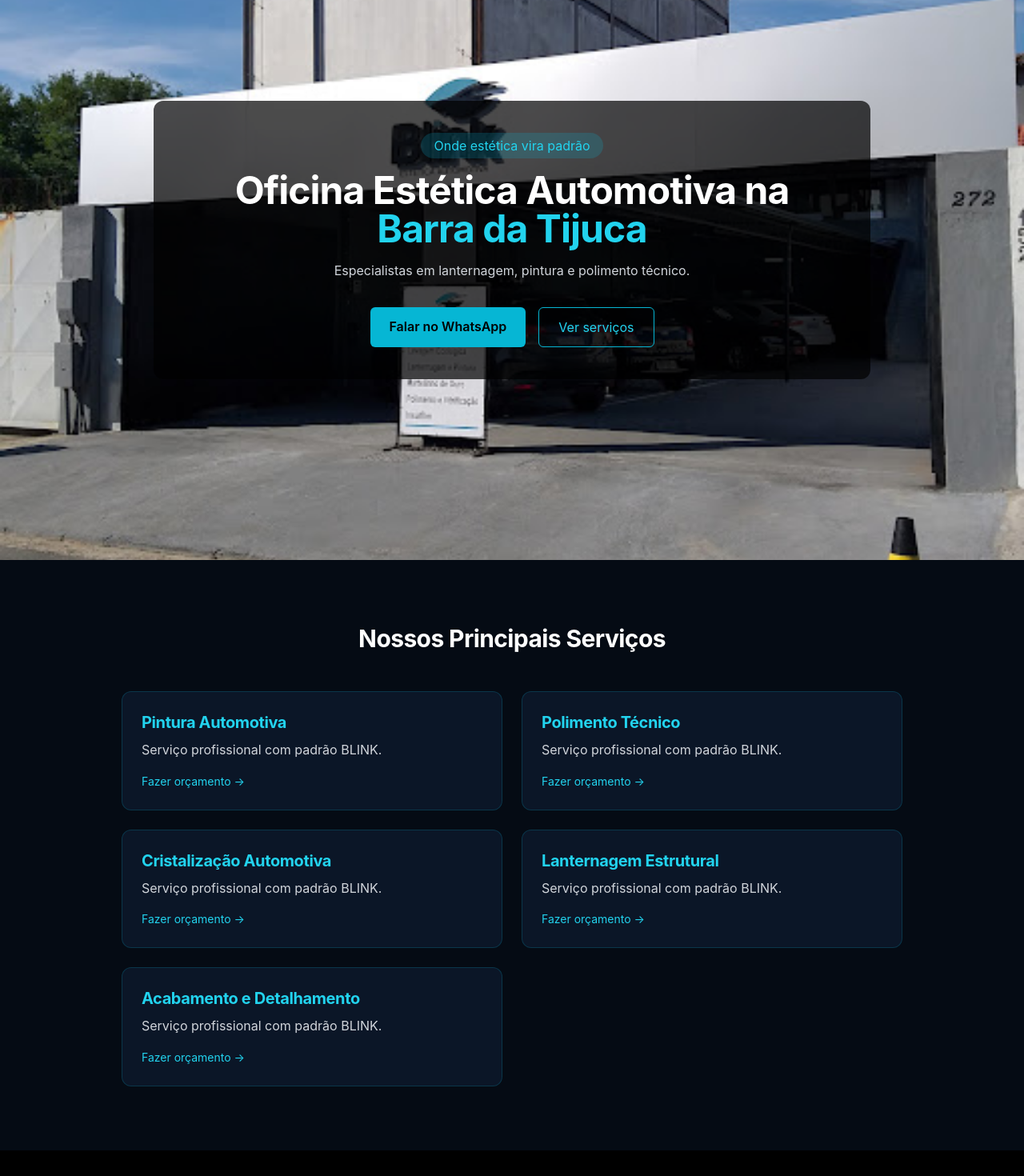
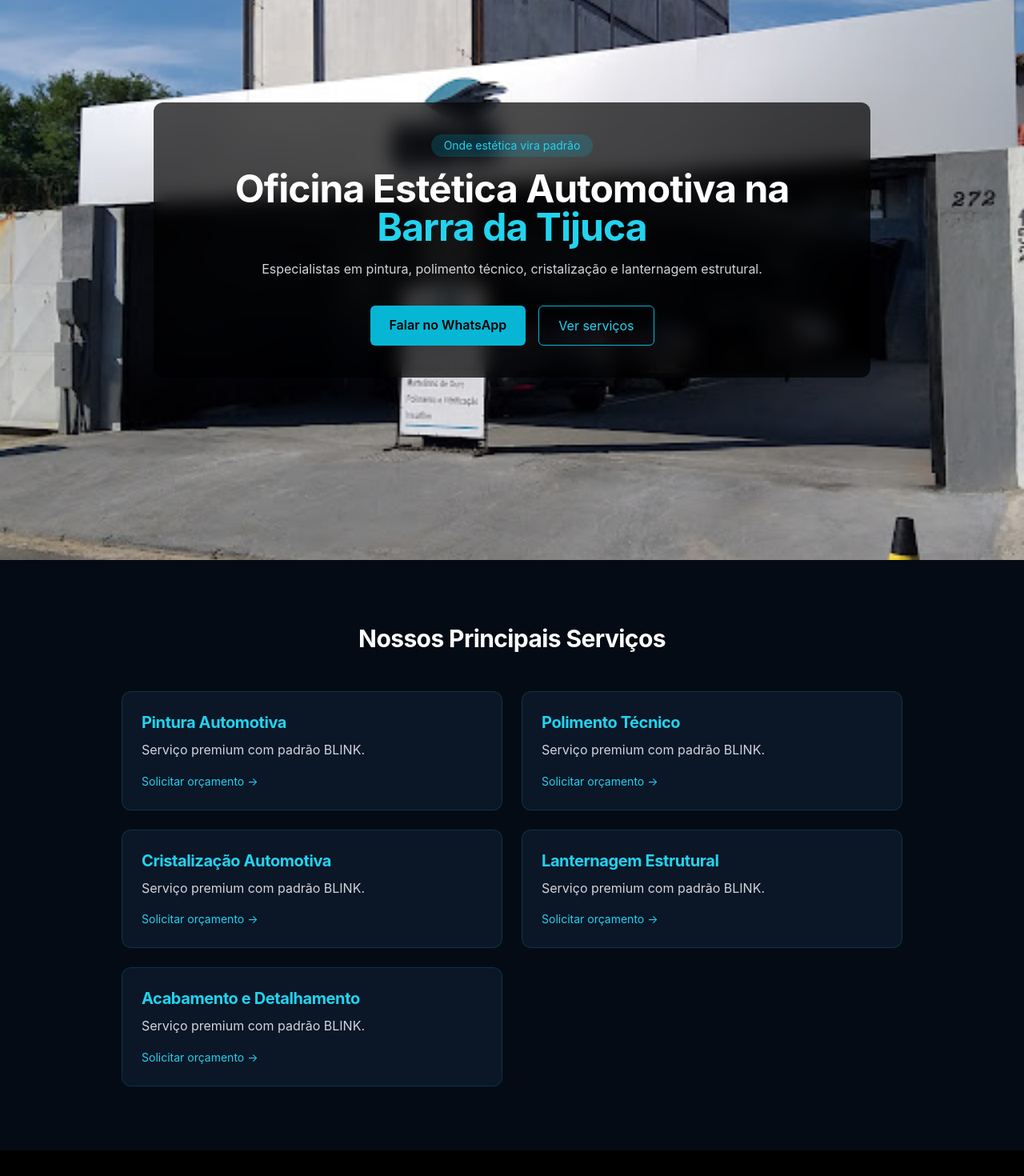
Before and after one commit to salsa200-prog/blink-estetica, a Next.js app: page / in a window 1280 px wide. Shown: the part 100-1570 px from the top of the page at 80% size. Built offline with nearby package versions, Linux system fonts and the light colour scheme.

Commit message:
Update page.jsx

```diff
--- a/app/page.jsx
+++ b/app/page.jsx
@@ -1,18 +1,18 @@
 export default function Home() {
   return (
-    <main className="bg-[#050b14]">
+    <main>
 
       {/* HERO */}
       <section
-        className="min-h-screen flex items-center justify-center text-center px-6"
+        className="min-h-screen flex items-center justify-center px-6 text-center"
         style={{
           backgroundImage: "url('/hero.jpg')",
           backgroundSize: "cover",
           backgroundPosition: "center",
         }}
       >
-        <div className="bg-black/70 p-10 rounded-xl max-w-4xl">
-          <span className="inline-block mb-4 px-4 py-1 rounded-full bg-cyan-500/20 text-cyan-400">
+        <div className="bg-black/70 backdrop-blur-md p-10 rounded-xl max-w-4xl">
+          <span className="inline-block mb-4 px-4 py-1 text-sm rounded-full bg-cyan-500/20 text-cyan-400">
             Onde estética vira padrão
           </span>
 
@@ -22,19 +22,20 @@ export default function Home() {
           </h1>
 
           <p className="text-gray-300 mb-8">
-            Especialistas em lanternagem, pintura e polimento técnico.
+            Especialistas em pintura, polimento técnico, cristalização
+            e lanternagem estrutural.
           </p>
 
           <div className="flex gap-4 justify-center flex-wrap">
             <a
               href="https://wa.me/5521969187827"
-              className="bg-cyan-500 text-black px-6 py-3 rounded-md font-semibold"
+              className="bg-cyan-500 text-black px-6 py-3 rounded-md font-semibold hover:opacity-90"
             >
               Falar no WhatsApp
             </a>
             <a
               href="#servicos"
-              className="border border-cyan-500 text-cyan-400 px-6 py-3 rounded-md"
+              className="border border-cyan-500 text-cyan-400 px-6 py-3 rounded-md hover:bg-cyan-500/10"
             >
               Ver serviços
             </a>
@@ -43,7 +44,7 @@ export default function Home() {
       </section>
 
       {/* SERVIÇOS */}
-      <section id="servicos" className="py-20">
+      <section id="servicos" className="py-20 bg-[#050b14]">
         <h2 className="text-3xl font-bold text-center mb-12">
           Nossos Principais Serviços
         </h2>
@@ -55,20 +56,22 @@ export default function Home() {
             "Cristalização Automotiva",
             "Lanternagem Estrutural",
             "Acabamento e Detalhamento",
-          ].map((s) => (
+          ].map((item) => (
             <div
-              key={s}
+              key={item}
               className="bg-[#0b1627] p-6 rounded-xl border border-cyan-500/20"
             >
-              <h3 className="text-xl font-bold mb-2 text-cyan-400">{s}</h3>
+              <h3 className="text-xl font-bold mb-2 text-cyan-400">
+                {item}
+              </h3>
               <p className="text-gray-300">
-                Serviço profissional com padrão BLINK.
+                Serviço premium com padrão BLINK.
               </p>
               <a
                 href="https://wa.me/5521969187827"
-                className="inline-block mt-4 text-sm text-cyan-400"
+                className="inline-block mt-4 text-cyan-400 text-sm"
               >
-                Fazer orçamento →
+                Solicitar orçamento →
               </a>
             </div>
           ))}
@@ -92,13 +95,13 @@ export default function Home() {
         </div>
       </section>
 
-      {/* CTA FINAL */}
+      {/* CTA */}
       <section className="py-20 bg-gradient-to-r from-cyan-600 to-sky-500 text-center">
         <h2 className="text-4xl font-bold mb-4">
           Agende seu serviço hoje mesmo
         </h2>
         <p className="mb-6 text-black/90">
-          Atendimento rápido pelo WhatsApp
+          Atendimento rápido no WhatsApp
         </p>
         <a
           href="https://wa.me/5521969187827"
@@ -108,7 +111,6 @@ export default function Home() {
         </a>
       </section>
 
-      {/* FOOTER */}
       <footer className="py-10 text-center text-gray-500 bg-black">
         © 2024 BLINK Estética Automotiva
       </footer>
```
